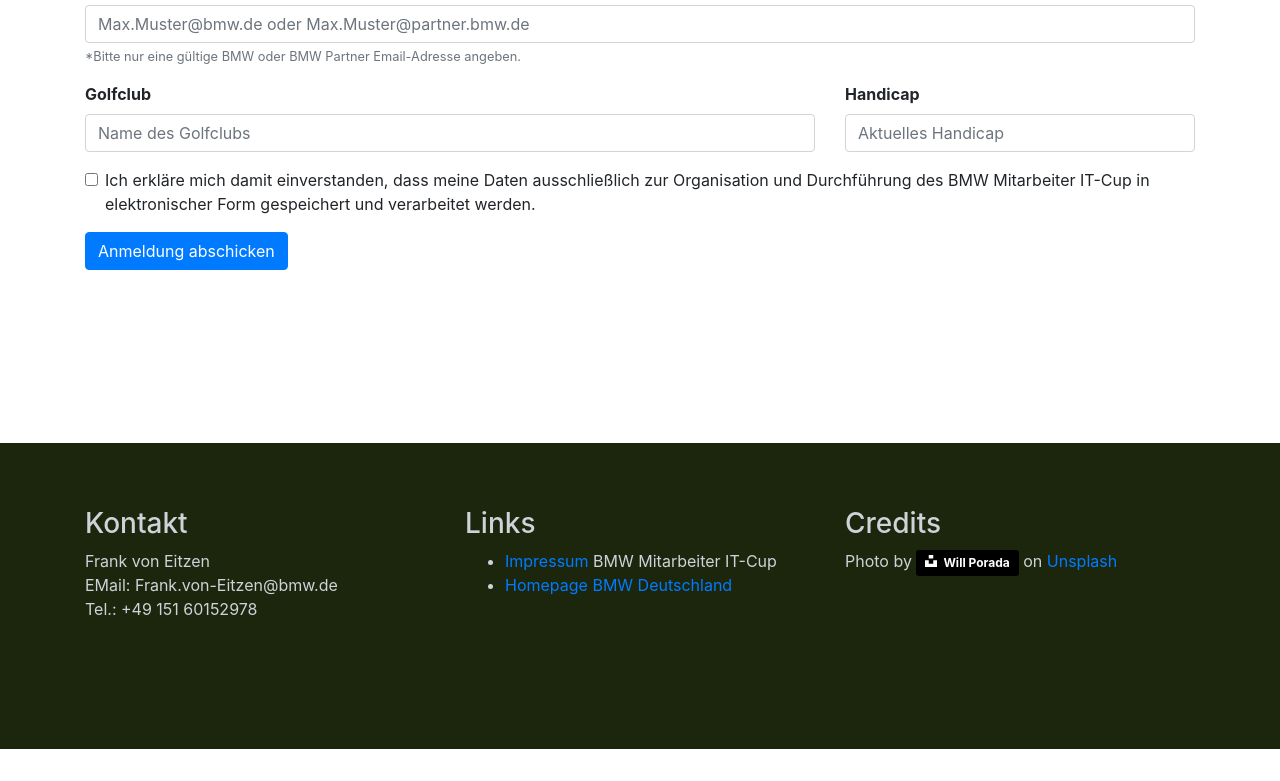
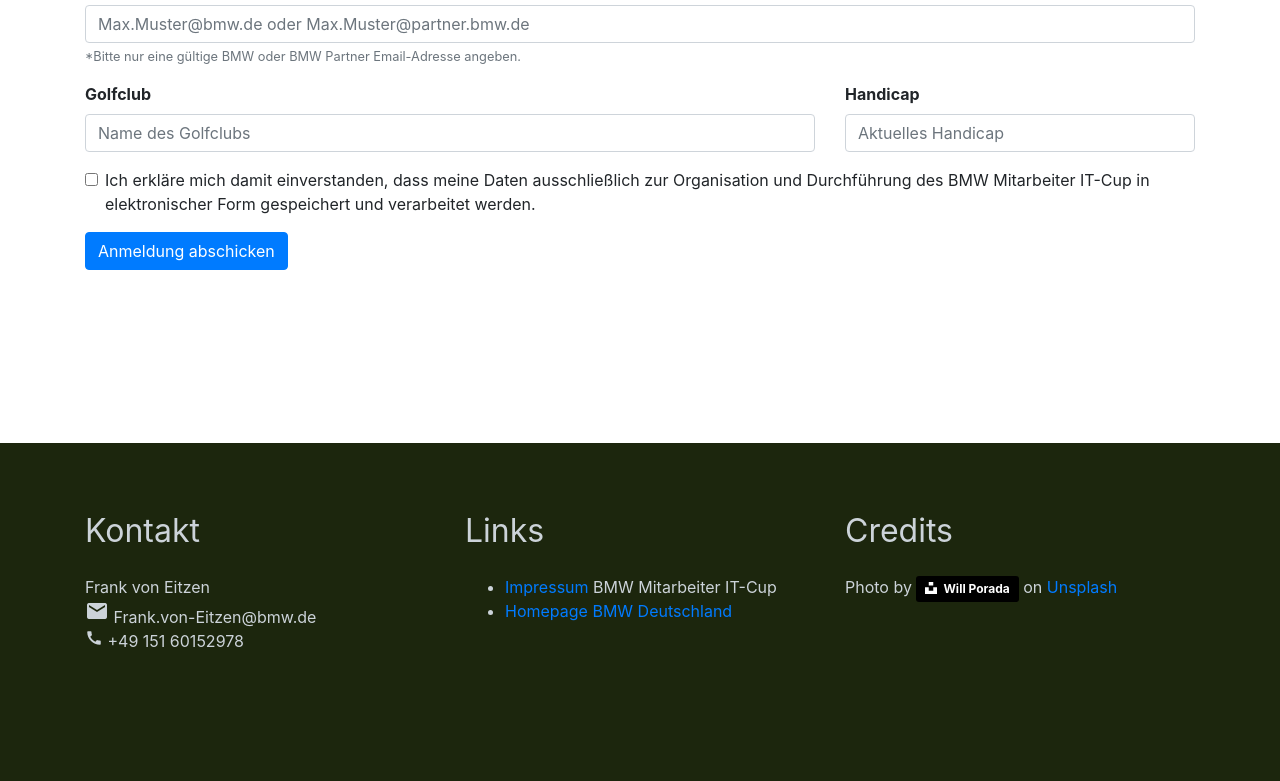
Before and after one commit to realDogbert/itcup-landingpage, a website: page index.html in a window 1280 px wide. Shown: the part 1157-1938 px from the top of the page. Before the commit the page ends 1906 px from the top, so only its background shows below. Drawn offline with nearby package versions, Linux system fonts and the light colour scheme.

Commit message:
Icons to footer

```diff
--- a/index.html
+++ b/index.html
@@ -26,7 +26,7 @@
 				<div class="collapse navbar-collapse justify-content-end" id="navbarNavAltMarkup">
 					<div class="navbar-nav ">
 						<a class="nav-item btn btn-outline-secondary" href="impressum.html">Impressum</a>
-						<a class="nav-item btn btn-success" href="#newsletter">Newsletter</a>
+						<a class="nav-item btn btn-primary" href="#newsletter">Newsletter</a>
 					</div>
 				</div>
 			</nav>
@@ -114,24 +114,43 @@
 		<div class="container">
 			<div class="row">
 				<div class="col">
-					<h3>Kontakt</h3>
 
-					<div>
-						Frank von Eitzen<br>
-						EMail: Frank.von-Eitzen@bmw.de <br>
-						Tel.: +49 151 60152978
+
+					<div class="contact">
+
+						<div class="section">Kontakt</div>
+
+						<div class="name">Frank von Eitzen</div>
+						<div class="email">
+							<i class="material-icons">email</i> Frank.von-Eitzen@bmw.de <br>
+						</div>
+						<div class="phone">
+							<i class="material-icons md-18">call</i> +49 151 60152978
+						</div>
+
 					</div>
 				</div>
 				<div class="col">
-					<h3>Links</h3>
-					<ul>
-						<li><a href="impressum.html">Impressum</a> BMW Mitarbeiter IT-Cup</li>
-						<li><a href="https://bmw.de">Homepage BMW Deutschland</a></li>
-					</ul>
+
+					<div class="links">
+
+						<div class="section">Links</div>
+
+						<ul>
+							<li><a href="impressum.html">Impressum</a> BMW Mitarbeiter IT-Cup</li>
+							<li><a href="https://bmw.de">Homepage BMW Deutschland</a></li>
+						</ul>
+
+					</div>
+
 				</div>
 				<div class="col">
-					<h3>Credits</h3>
+
 					<div class="credits">
+
+
+						<div class="section">Credits</div>
+
 						Photo by
 						<a style="background-color:black;color:white;text-decoration:none;padding:4px 6px;font-family:-apple-system, BlinkMacSystemFont, &quot;San Francisco&quot;, &quot;Helvetica Neue&quot;, Helvetica, Ubuntu, Roboto, Noto, &quot;Segoe UI&quot;, Arial, sans-serif;font-size:12px;font-weight:bold;line-height:1.2;display:inline-block;border-radius:3px"
 							href="https://unsplash.com/@will0629?utm_medium=referral&amp;utm_campaign=photographer-credit&amp;utm_content=creditBadge"
@@ -144,7 +163,9 @@
 									<path d="M10 9V0h12v9H10zm12 5h10v18H0V14h10v9h12v-9z"></path>
 								</svg></span><span style="display:inline-block;padding:2px 3px">Will Porada</span></a>
 						on <a href="https://www.unsplash.com">Unsplash</a>
+
 					</div>
+
 				</div>
 			</div>
 		</div>
--- a/style.css
+++ b/style.css
@@ -55,6 +55,16 @@ footer {
 	color: #CCD3D9;
 }
 
+.section {
+	font-size: 2em;
+	padding-bottom: 20px;
+}
+
+.email, .phone {
+	font-size: 1em;
+	vertical-align: middle;
+}
+
 .impressum {
 	background-color: white;
 	padding: 20px;
```
Also changed, not shown: impressum.html (+1 -8 lines).
